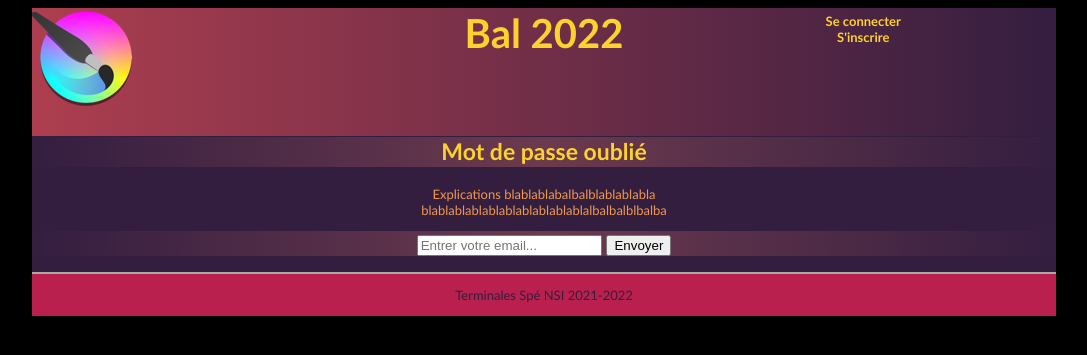
After one commit to gbaalat/vote, a Python web app: template src/vote/auth/templates/auth_oubli_mdp.html in a window 1280 px wide. The commit adds this page. Shown: the top 355 px of the page, without its empty margins (32-1119 px from the left). Run offline with Jinja, Linux system fonts and the light colour scheme; the template is opened without the code that fills it, so the values that code supplies are empty.

Commit message:
mdp oublie en cours

```diff
--- a/src/vote/auth/templates/auth_connexion.html
+++ b/src/vote/auth/templates/auth_connexion.html
@@ -11,6 +11,7 @@
 			<input type="text" id="email" name="email" placeholder="Entrer votre email..." required>
 			<input type="password" id="mdp" name="mdp" placeholder="Mot de passe..." required>
 			<input type="submit" id="envoi" value="Envoyer">
+			<a href="/motDePasseOublie">Mot de passe oublié ?</a>
 		</form>
 	</h2>
 {% endblock %}
--- /dev/null
+++ b/src/vote/auth/templates/auth_oubli_mdp.html
@@ -0,0 +1,14 @@
+{% extends 'cadre.html' %}
+
+{% block section %}
+	<h2 id="haut">Mot de passe oublié</h2>
+	<p> Explications blablablabalbalblablablabla</br>
+		blablablablablablablablablablalbalbalblbalba</br>
+	</p>
+	<h2>
+		<form id="form" method="POST" action="{{ url_for('auth_bp.motDePasseOublie') }}">
+			<input type="text" id="email" name="email" placeholder="Entrer votre email...">
+			<input type="submit" id="envoi" value="Envoyer">
+		</form>
+	</h2>
+{% endblock %}
```
Also changed, not shown: src/vote/auth/endpoints.py (+11 -1 lines).
